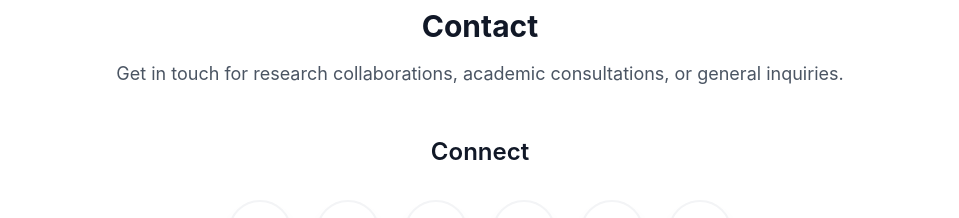
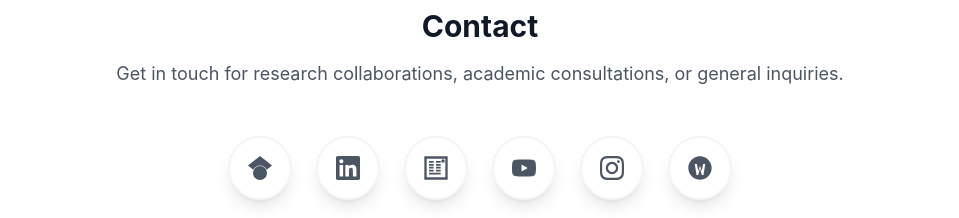
Before and after one commit to amirhjalali/drjalali.com, a Next.js app: page / in a window 1280 px wide. Shown: the part 10300-10518 px from the top of the page, without its empty margins (160-1119 px from the left). Built offline with nearby package versions, Linux system fonts and the light colour scheme; no server answers.

Commit message:
Remove 'Connect' heading from social links section

```diff
--- a/src/components/ContactForm.tsx
+++ b/src/components/ContactForm.tsx
@@ -159,9 +159,6 @@ const ContactForm = () => {
         {/* Social Links - Separate Section */}
         <div className="mb-12">
           <div className="max-w-md mx-auto">
-            <div className="text-center mb-8">
-              <h3 className="text-2xl font-semibold text-gray-900 dark:text-neutral-100 mb-3">Connect</h3>
-            </div>
 
             {/* Clean Icon Grid */}
             <div className="flex justify-center gap-6">
```
